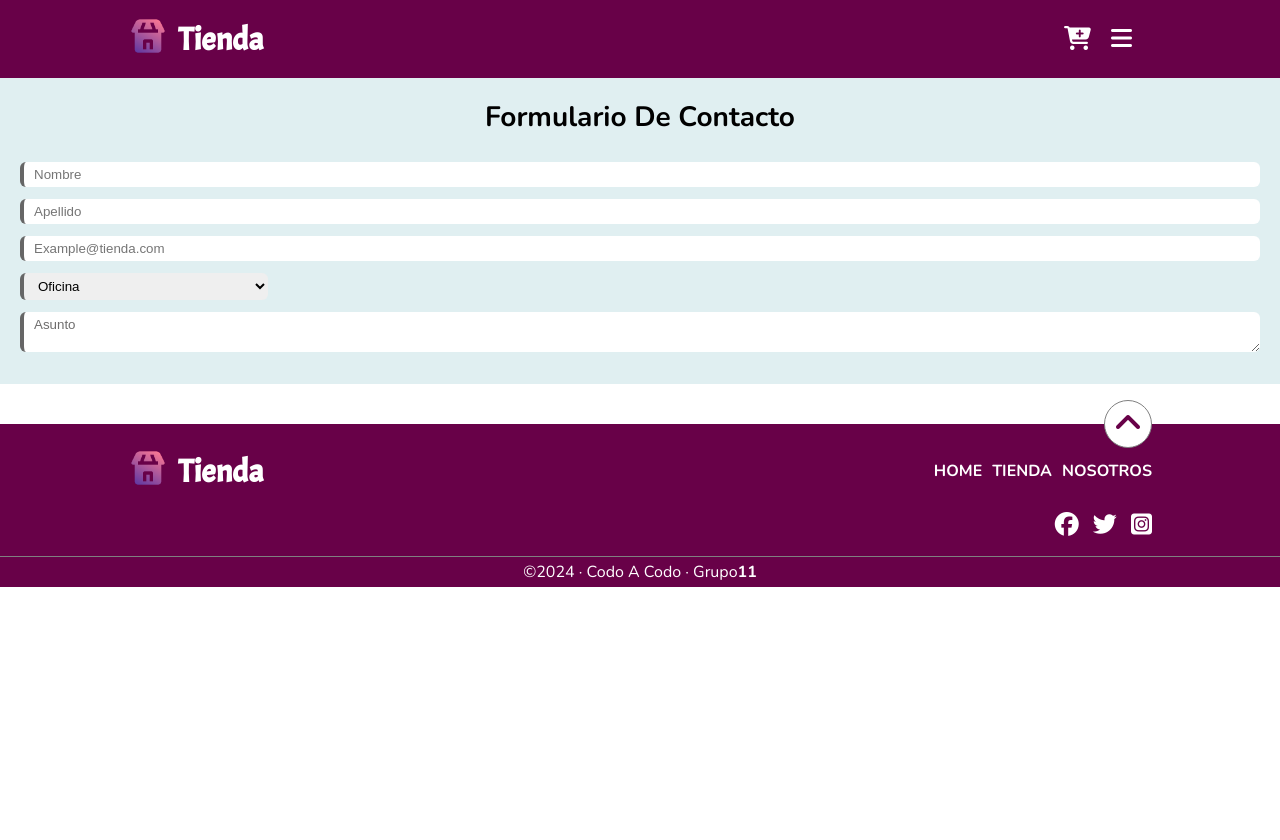
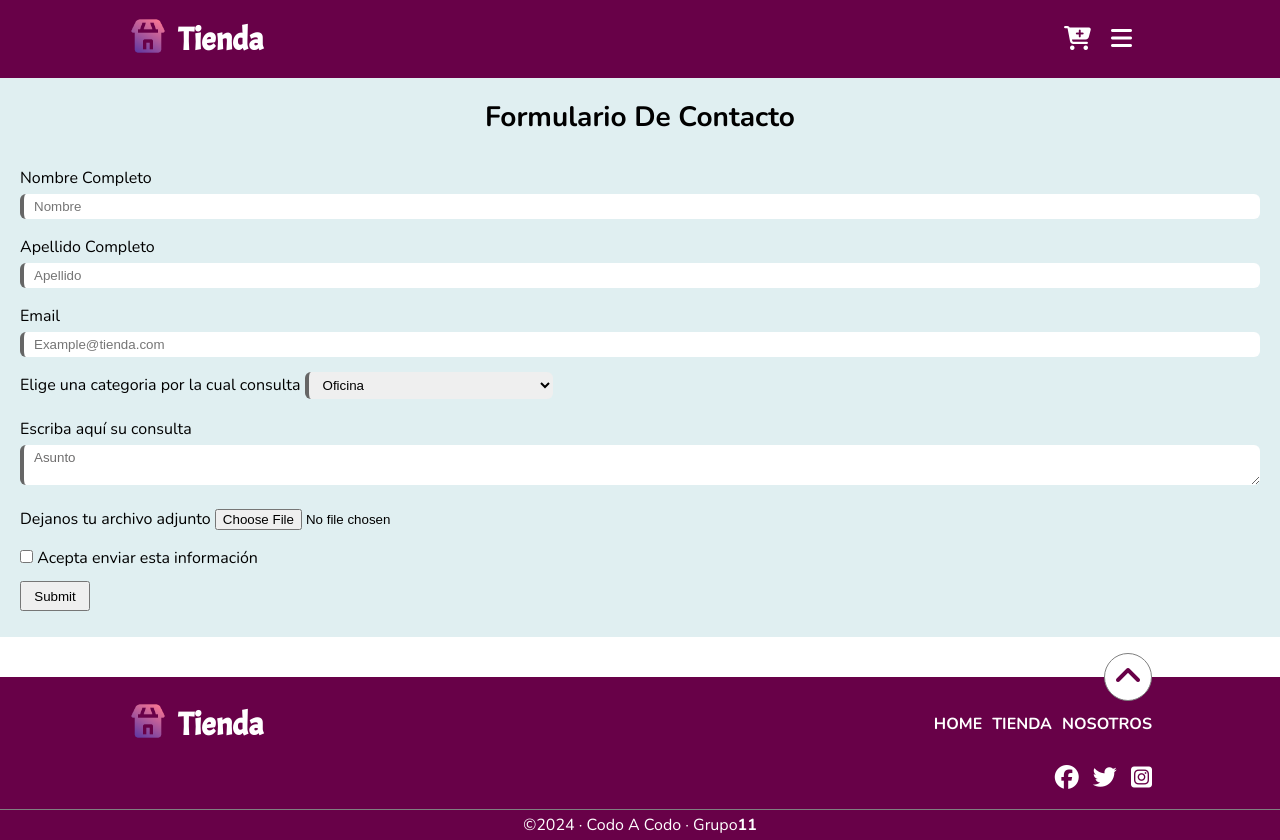
Before and after one commit to jgazzin/tp-tienda-codo, a plain HTML site: page contacto.html in a window 1280 px wide. Before the commit the page ends 800 px from the top, so only its background shows below. Drawn offline with nearby package versions, Linux system fonts and the light colour scheme.

Commit message:
listo el form

```diff
--- a/contacto.html
+++ b/contacto.html
@@ -55,27 +55,44 @@
     <form>
         <h2 class="h2form">Formulario de Contacto</h2>
         <div class="formInput">
+            <label class="labelForm" for="">Nombre Completo</label>
             <input class="inputContact" type="text" required name="Nombre" placeholder="Nombre">
         </div>
         <div class="formInput">
+            <label class="labelForm" for="">Apellido Completo</label>
             <input class="inputContact" type="text" required name="Apellido" placeholder="Apellido">
         </div>
         <div class="formInput">
+            <label class="labelForm" for="">Email</label>
             <input class="inputContact" type="email" required name="email" placeholder="Example@tienda.com">
         </div>
         <div class="formInput">
+            <label class="labelForm" for="">Elige una categoria por la cual consulta</label>
             <select name="categoria" id="categoria">
                 <option value="">Oficina</option>
                 <option value="">Libreria</option>
                 <option value="">Papeleria</option>
                 <option value="">Artistica</option>
                 <option value="">Marroquineria</option>
+                <option value="">Ninguna de las anteriores</option>
             </select>
-
         </div>
         <div class="formInput">
+            <label class="labelForm" for="">Escriba aquí su consulta</label>
             <textarea name="Asunto" id="asunto">Asunto</textarea>
         </div>
+        <div class="formInput">
+            <label class="labelForm" for="">Dejanos tu archivo adjunto</label>
+            <input type="file">
+        </div>
+        <div class="formInput">
+            <input type="checkbox">    Acepta enviar esta información
+        </div>
+        <div class="formInput">
+            <input class="boton" type="submit">
+        </div>
+
+
     </form>
 
 
--- a/style.css
+++ b/style.css
@@ -292,6 +292,15 @@ form{
   width: 20%;
  }
 
+ .boton{
+  width: 70px;
+  height: 30px;
+ }
+
+ .labelForm{
+  line-height: 2;
+ }
+
 
 
 
```
